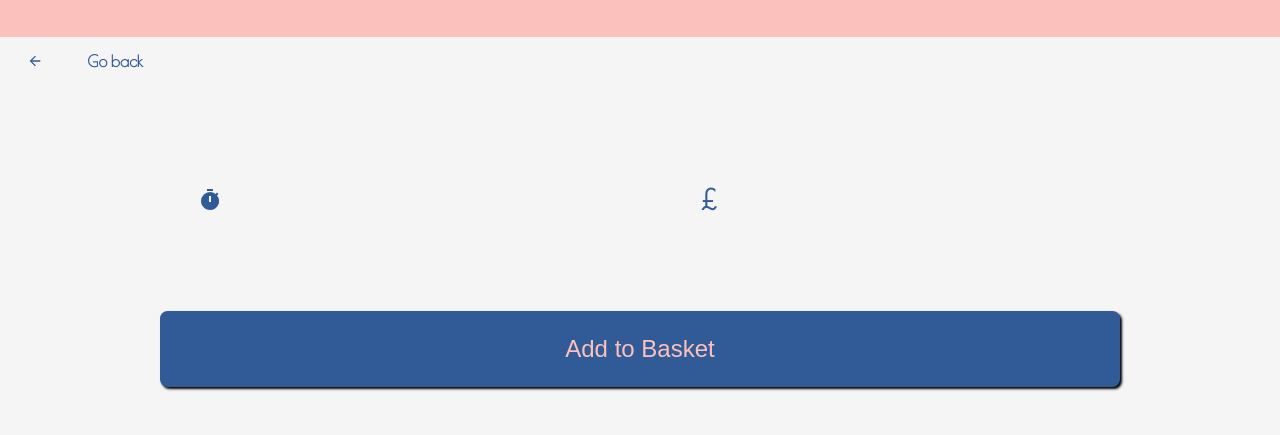
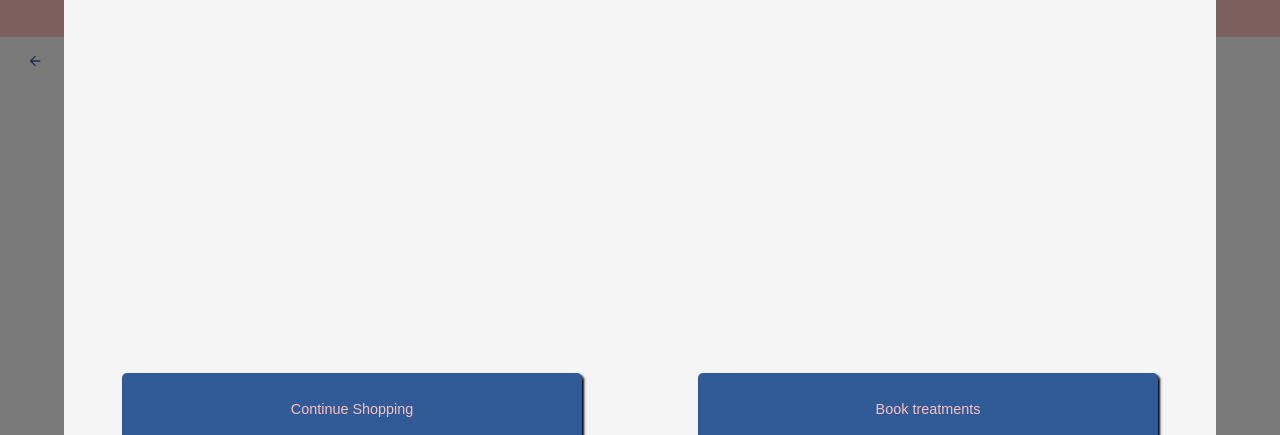
Before and after one commit to blakepablo24/jojos-nails-and-training-academy-front, a React app: page /treatment/1/1 in a window 1280 px wide. Shown: the part 183-618 px from the top of the page. Built offline with nearby package versions, Linux system fonts and the light colour scheme; no server answers.

Commit message:
Added backdrop and button templates

```diff
--- a/src/components/Ui/Basket/Basket.js
+++ b/src/components/Ui/Basket/Basket.js
@@ -2,6 +2,7 @@ import React from 'react';
 import classes from './Basket.module.css';
 import Aux from '../../../hoc/Auxilary/Auxilary';
 import Backdrop from '../Backdrop/Backdrop';
+import { BiSend } from "react-icons/bi";
 
 const basket = (props) => {
     let attachedClasses = [classes.Basket, classes.Hide];
@@ -12,9 +13,15 @@ const basket = (props) => {
 
     return(
         <Aux>
-            <Backdrop clicked={props.clicked} showBasket={props.open} />
+            <Backdrop full={props.showBasket} clicked={props.toggleBasket} showBasket={props.showBasket} />
             <div className={attachedClasses.join(' ')}>
+                <div className={props.basketItemsContainer}>
 
+                </div>
+                <div className={classes.basketControlsContainer}>
+                <button className={classes.bookTreatmentsButton}>Continue Shopping</button>
+                    <button className={classes.bookTreatmentsButton}>Book treatments</button>
+                </div>
             </div>
         </Aux>
     )
--- a/src/components/Ui/Basket/Basket.module.css
+++ b/src/components/Ui/Basket/Basket.module.css
@@ -4,12 +4,13 @@
     height: 60vh;
     left: 5%;
     top: 20vh;
-    background: var(--second-bg);
+    background: var(--main-bg);
     z-index: 9;
     box-sizing: border-box;
     transition: transform 0.75s ease-out;
     display: grid;
     place-items: start center;
+    grid-template-rows: 8fr 2fr;
 }
 
 .Show {
@@ -19,3 +20,22 @@
 .Hide {
     transform: translateY(-150%);
 }
+
+.basketControlsContainer {
+    height: 100%;
+    width: 100%;
+    display: grid;
+    place-items: center center;
+    grid-template-columns: 1fr 1fr;
+}
+
+.bookTreatmentsButton {
+    width: 80%;
+    font-size: 0.9rem;
+    padding: 0;
+    height: 75%;
+    margin: 0;
+    display: grid;
+    place-items: center center;
+    grid-auto-flow: column;
+}
--- a/src/hoc/Layout/Layout.js
+++ b/src/hoc/Layout/Layout.js
@@ -28,7 +28,7 @@ class Layout extends Component {
         showSideDrawer: false,
         menu: true,
         isAuthenticated: false,
-        showBasket: false
+        showBasket: true
     }
 
     sideDrawerToggleHandler = () => {
--- a/src/index.css
+++ b/src/index.css
@@ -44,7 +44,7 @@ button {
   padding: 3vh 0;
   margin: 2vh 0;
   font-size: 1.5rem;
-  border-radius: 7.5px;
+  border-radius: 5px;
   box-shadow: 2px 2px 2.5px black;
 }
 
```
